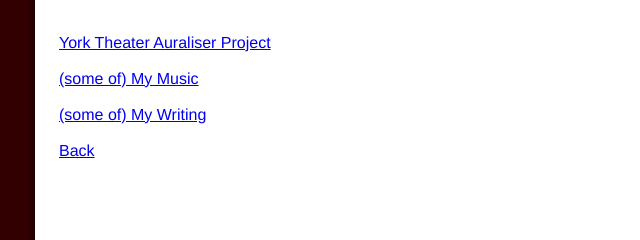
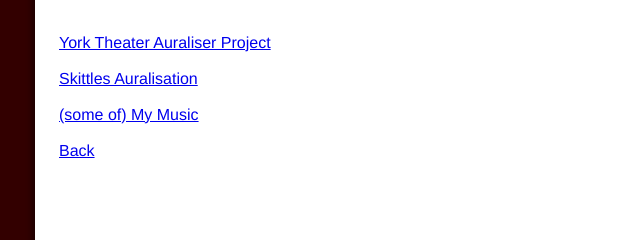
Before and after one commit to brunocitoni/brunocitoni.github.io, a plain HTML site: page projects.html in a window 1280 px wide. Shown: the part 203-443 px from the top of the page, 156-796 px from the left. Drawn offline with Linux system fonts and the light colour scheme.

Commit message:
Update projects.html

```diff
--- a/projects.html
+++ b/projects.html
@@ -18,9 +18,9 @@
 
 <a href="YTA/YTA.html">York Theater Auraliser Project</a> <br><br>
 
+<a href="skittles.html">Skittles Auralisation</a> <br><br>
+
 <a href="https://brunocitoni.bandcamp.com">(some of) My Music</a> <br><br>
-
-<a href="https://myricaebc.wordpress.com">(some of) My Writing</a> <br><br>
 
 <a href="index.html">Back</a> <br><br>
 
```
